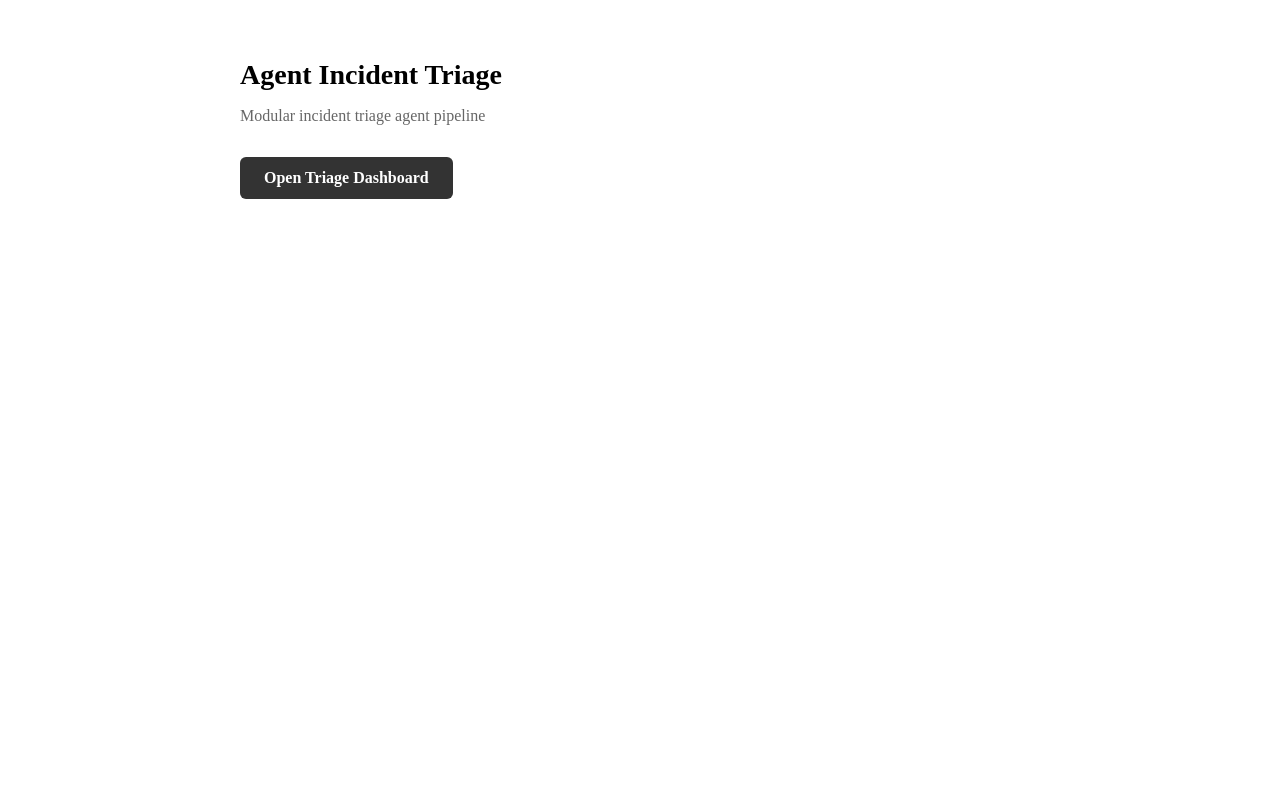
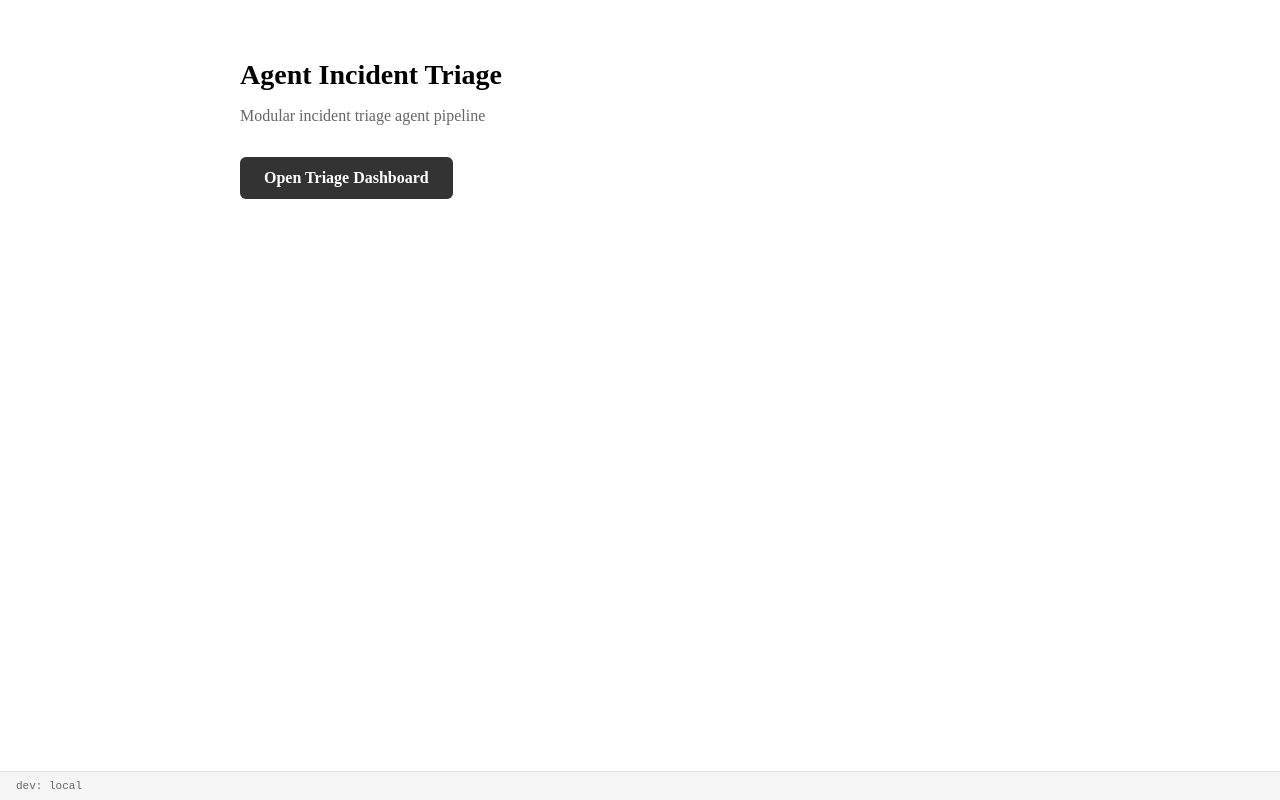
Before and after one commit to techsqrt/agent-incident-triage, a Next.js app in the folder apps/web/: page / in a window 1280 px wide. Built offline with nearby package versions, Linux system fonts and the light colour scheme.

Commit message:
feat: add commit footer and fix mode='B' bug (#24)
- Add commit SHA and message footer to web app
- Fix createIncident default mode from 'B' to 'chat'
- Uses Vercel's build-time environment variables

Co-authored-by: techsqrt <techsqrt@users.noreply.github.com>

```diff
--- a/apps/web/next.config.js
+++ b/apps/web/next.config.js
@@ -1,4 +1,10 @@
 /** @type {import('next').NextConfig} */
-const nextConfig = {};
+const nextConfig = {
+  env: {
+    // Vercel provides these at build time
+    NEXT_PUBLIC_COMMIT_SHA: process.env.VERCEL_GIT_COMMIT_SHA || 'dev',
+    NEXT_PUBLIC_COMMIT_MESSAGE: process.env.VERCEL_GIT_COMMIT_MESSAGE || 'local',
+  },
+};
 
 module.exports = nextConfig;
--- a/apps/web/src/app/layout.tsx
+++ b/apps/web/src/app/layout.tsx
@@ -4,6 +4,29 @@ export const metadata: Metadata = {
   title: "Agent Incident Triage",
   description: "Modular incident triage agent pipeline",
 };
+
+function Footer() {
+  const sha = process.env.NEXT_PUBLIC_COMMIT_SHA || 'dev';
+  const message = process.env.NEXT_PUBLIC_COMMIT_MESSAGE || 'local';
+  const shortSha = sha.slice(0, 7);
+
+  return (
+    <footer style={{
+      position: 'fixed',
+      bottom: 0,
+      left: 0,
+      right: 0,
+      padding: '8px 16px',
+      fontSize: '11px',
+      color: '#666',
+      backgroundColor: '#f5f5f5',
+      borderTop: '1px solid #e0e0e0',
+      fontFamily: 'monospace',
+    }}>
+      <code>{shortSha}</code>: {message.slice(0, 80)}{message.length > 80 ? '...' : ''}
+    </footer>
+  );
+}
 
 export default function RootLayout({
   children,
@@ -12,7 +35,10 @@ export default function RootLayout({
 }) {
   return (
     <html lang="en">
-      <body>{children}</body>
+      <body style={{ paddingBottom: '40px' }}>
+        {children}
+        <Footer />
+      </body>
     </html>
   );
 }
--- a/apps/web/src/lib/api.ts
+++ b/apps/web/src/lib/api.ts
@@ -35,7 +35,7 @@ export async function checkRecaptchaStatus(): Promise<{ verified: boolean; requi
   return res.json();
 }
 
-export async function createIncident(domain: string, mode: string = 'B'): Promise<Incident> {
+export async function createIncident(domain: string, mode: string = 'chat'): Promise<Incident> {
   const res = await fetch(`${API_BASE}/api/triage/incidents`, {
     method: 'POST',
     headers: { 'Content-Type': 'application/json' },
```
Also changed, not shown: 1 other file (tests, documents, lock files or other folders).
